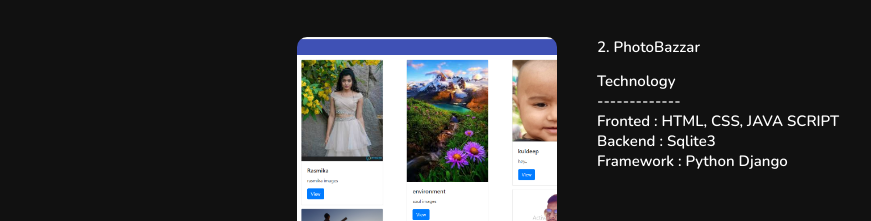
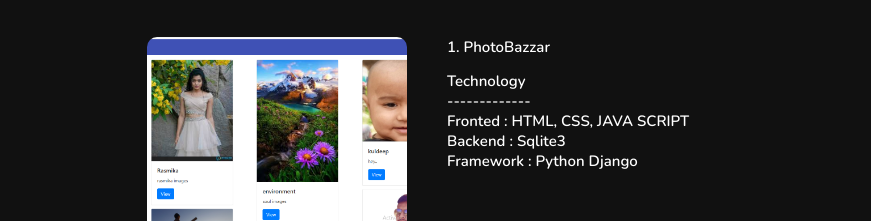
Before and after one commit to pradipkumarparmar/Resume, a plain HTML site: page index.html in a window 1280 px wide. Shown: the part 3288-3509 px from the top of the page, without its empty margins (388-1259 px from the left). Drawn offline with nearby package versions, Linux system fonts and the light colour scheme.

Commit message:
New Changes Added

```diff
--- a/index.html
+++ b/index.html
@@ -202,11 +202,6 @@
 
         <div class="box-container">
 
-
-            <div class="box">
-                <!-- <img src="images/img3.jpg" alt=""> -->
-            </div>
-
             <div class="box">
                 <a href="https://github.com/pradipkumarparmar/photobazaar" target="_blank"> <img src="img4.png"
                         alt=""></a>
@@ -214,17 +209,13 @@
 
             <div class="box">
                 <!-- <img src="images/img5.jpg" alt=""> -->
-                <h1 id="text">2. PhotoBazzar</h1>
+                <h1 id="text">1. PhotoBazzar</h1>
                 <br>
                 <h1 id="text">Technology</h1>
                 <h1 id="text">-------------</h1>
                 <h1 id="text">Fronted   : HTML, CSS, JAVA SCRIPT</h1>
                 <h1 id="text">Backend   : Sqlite3</h1>
                 <h1 id="text">Framework : Python Django </h1>
-            </div>
-
-            <div class="box">
-                <!-- <img src="images/img6.jpg" alt=""> -->
             </div>
 
         </div>
```
